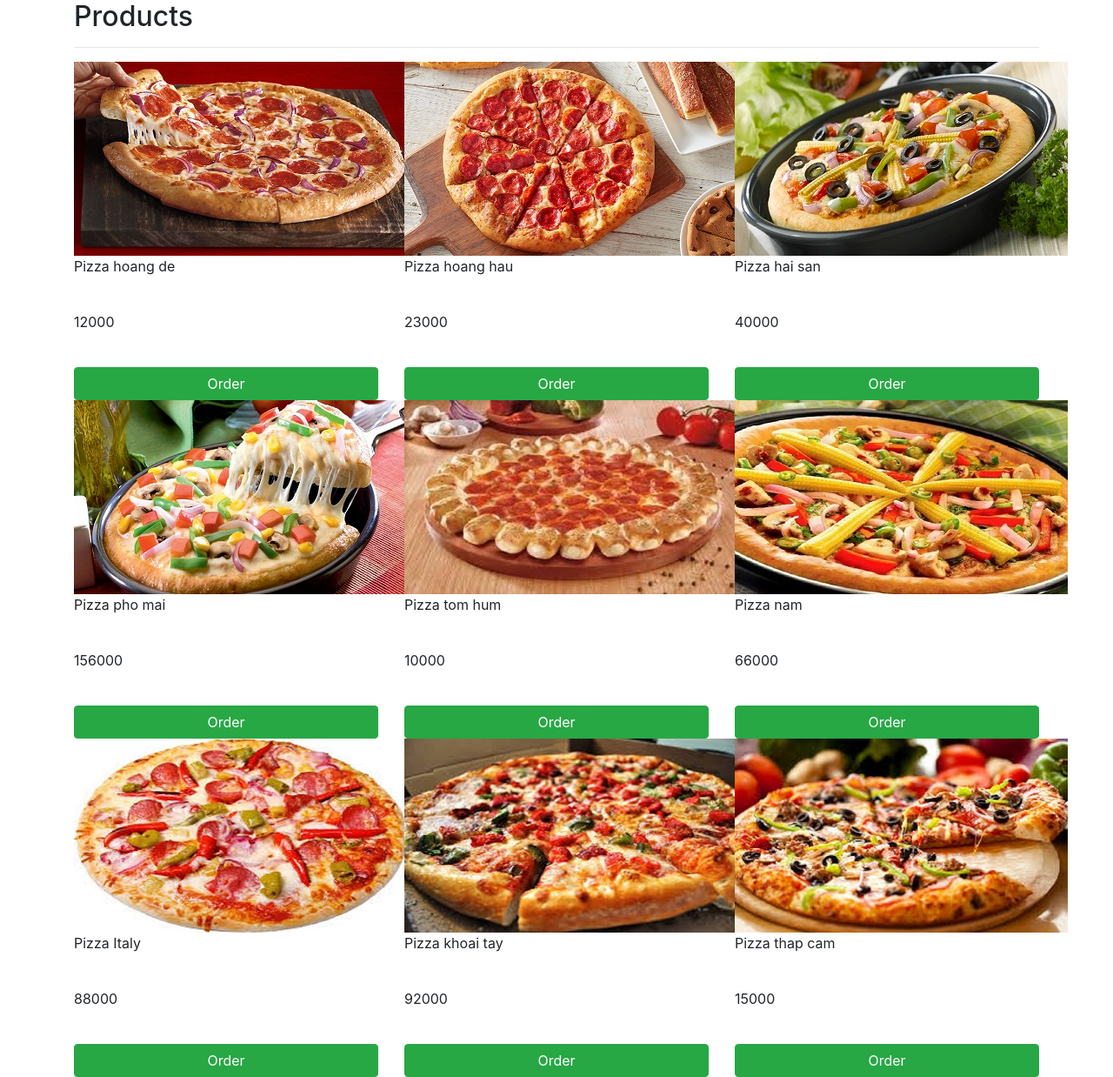
After one commit to thisisminh172/Aptech-sem2-wadp, a PHP site: page /d08/L08_Product.php in a window 1280 px wide. The commit adds this page. Shown: the whole page at 87% size. Run offline with PHP 8.4, Linux system fonts and the light colour scheme.

Commit message:
lession 8

```diff
--- a/d07/L07_DB_MemberUpdate.php
+++ b/d07/L07_DB_MemberUpdate.php
@@ -64,7 +64,8 @@
                         <input type="reset" class="btn btn-info" value="Reset">
                     </div>
                 </form>
-                <a href="L07_DB_MemberList.php">Go back to list</a>
+                <a href="L07_DB_MemberList.php">Go back to list</a><br>
+                <a href="change_password.php?id=<?php echo $row['username']; ?>">Change password</a>
             </div>
         </div>
 
--- /dev/null
+++ b/d08/L08_Product.php
@@ -0,0 +1,43 @@
+<?php
+ include_once 'data.inc';
+?>
+<!DOCTYPE html>
+<!-- danh sach san pham -->
+<html lang="en">
+
+<head>
+    <meta charset="UTF-8">
+    <meta name="viewport" content="width=device-width, initial-scale=1.0">
+    <title>San pham</title>
+    <link rel="stylesheet" href="../lib/css/bootstrap.min.css">
+
+</head>
+
+<body>
+<style>
+*{
+    padding:0px;
+    margin:0px;
+}
+
+</style>
+    <div class="container">
+        <h2>Products</h2>
+        <hr>
+        <div class="row">
+            <?php
+             foreach ($ds as $sp) {
+              echo "<div class='sp col-sm-6 col-md-4'>";
+              echo "<img src='../images/{$sp->image}' alt=''><br>";
+              echo "<p>$sp->name</p> <br>";
+              echo "<p>$sp->price</p> <br>";
+              echo "<a href='' class='btn btn-block btn-success'>Order</a>";
+              echo "</div>";
+             }
+            ?>
+
+        </div>
+    </div>
+</body>
+
+</html>
--- /dev/null
+++ b/d08/create_test_session.php
@@ -0,0 +1,5 @@
+<?php
+session_start();
+$_SESSION['test']="test";
+$_SESSION['test1']="test1";
+?>
--- /dev/null
+++ b/d08/data.inc
@@ -0,0 +1,37 @@
+<?php
+class Product{
+    public $id,$name,$price,$image,$quantity;
+
+    //ham dung
+    public function __construct($ms,$ten,$gia,$hinh,$soluong){
+        $this->id = $ms;
+        $this->name = $ten;
+        $this->price = $gia;
+        $this->image = $hinh;
+        $this->quantity = $soluong;
+    }
+}
+
+$ds = [
+    new Product(1,"Pizza hoang de",12000,"image1.jpg",1),
+    new Product(2,"Pizza hoang hau",23000,"image2.jpg",1),
+    new Product(3,"Pizza hai san",40000,"image3.jpg",1),
+    new Product(4,"Pizza pho mai",156000,"image4.jpg",1),
+    new Product(5,"Pizza tom hum",10000,"image5.jpg",1),
+    new Product(6,"Pizza nam",66000,"image6.jpg",1),
+    new Product(7,"Pizza Italy",88000,"image7.jpg",1),
+    new Product(8,"Pizza khoai tay",92000,"image8.jpg",1),
+    new Product(9,"Pizza thap cam",15000,"image9.jpg",1)
+];
+
+function search($maSP){
+    global $ds;
+    foreach($ds as $item){
+        if($item->id == $maSP){
+            return $item;
+        }
+    }//ket thuc
+    //khong tim duoc san pham trong danh sach
+    return FALSE;
+
+}
--- /dev/null
+++ b/d08/destroy_session.php
@@ -0,0 +1,5 @@
+<?php
+session_start();
+
+session_unset();
+session_destroy();
```
Also changed, not shown: d07/L07_DB_MemberList.php (+9 -2 lines), d07/change_password.php (+22 -1 lines), images/image1.jpg (added), images/image10.jpg (added), images/image2.jpg (added), images/image3.jpg (added), images/image4.jpg (added), images/image5.jpg (added), images/image6.jpg (added), images/image7.jpg (added), images/image8.jpg (added), images/image9.jpg (added).
